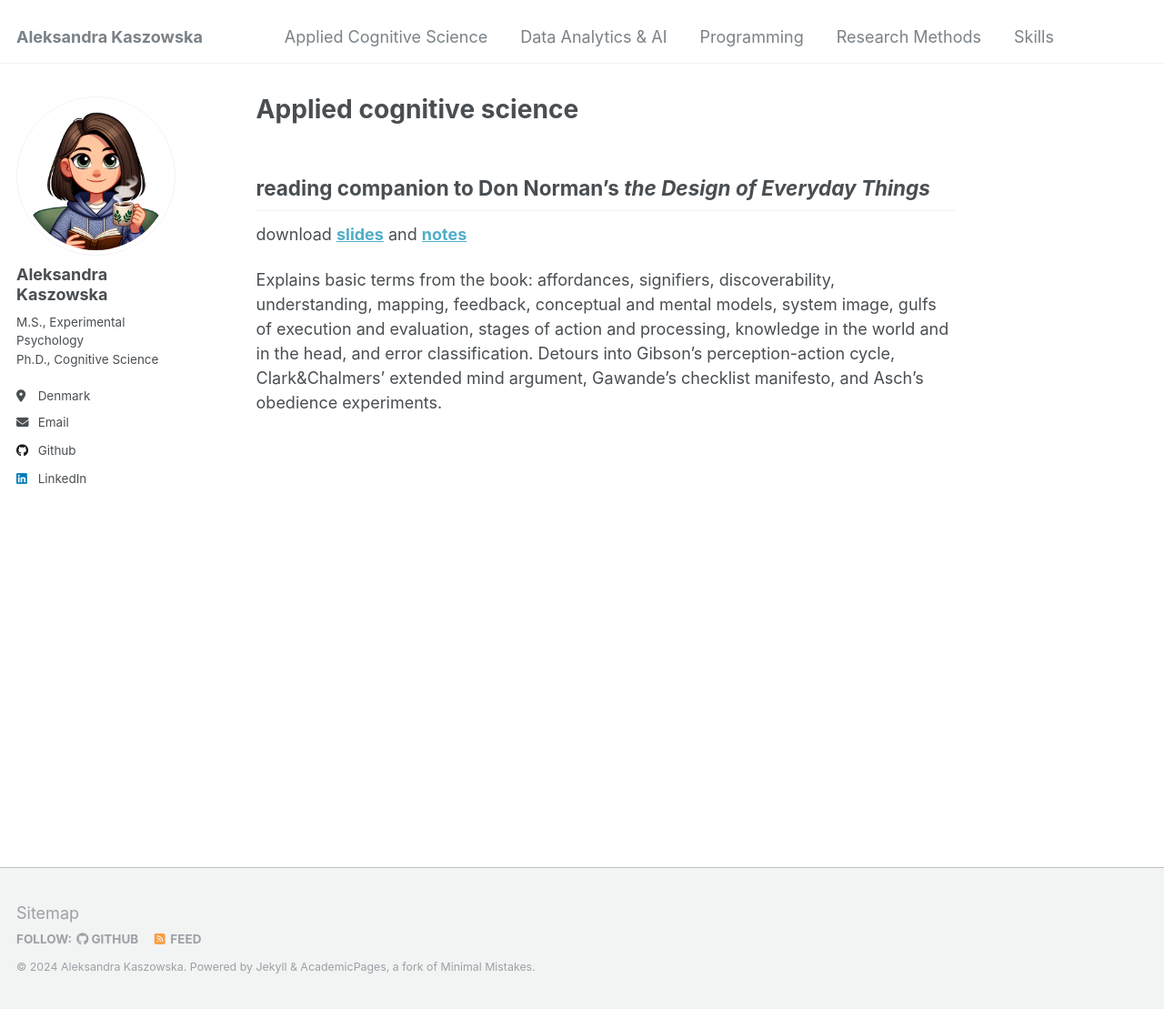
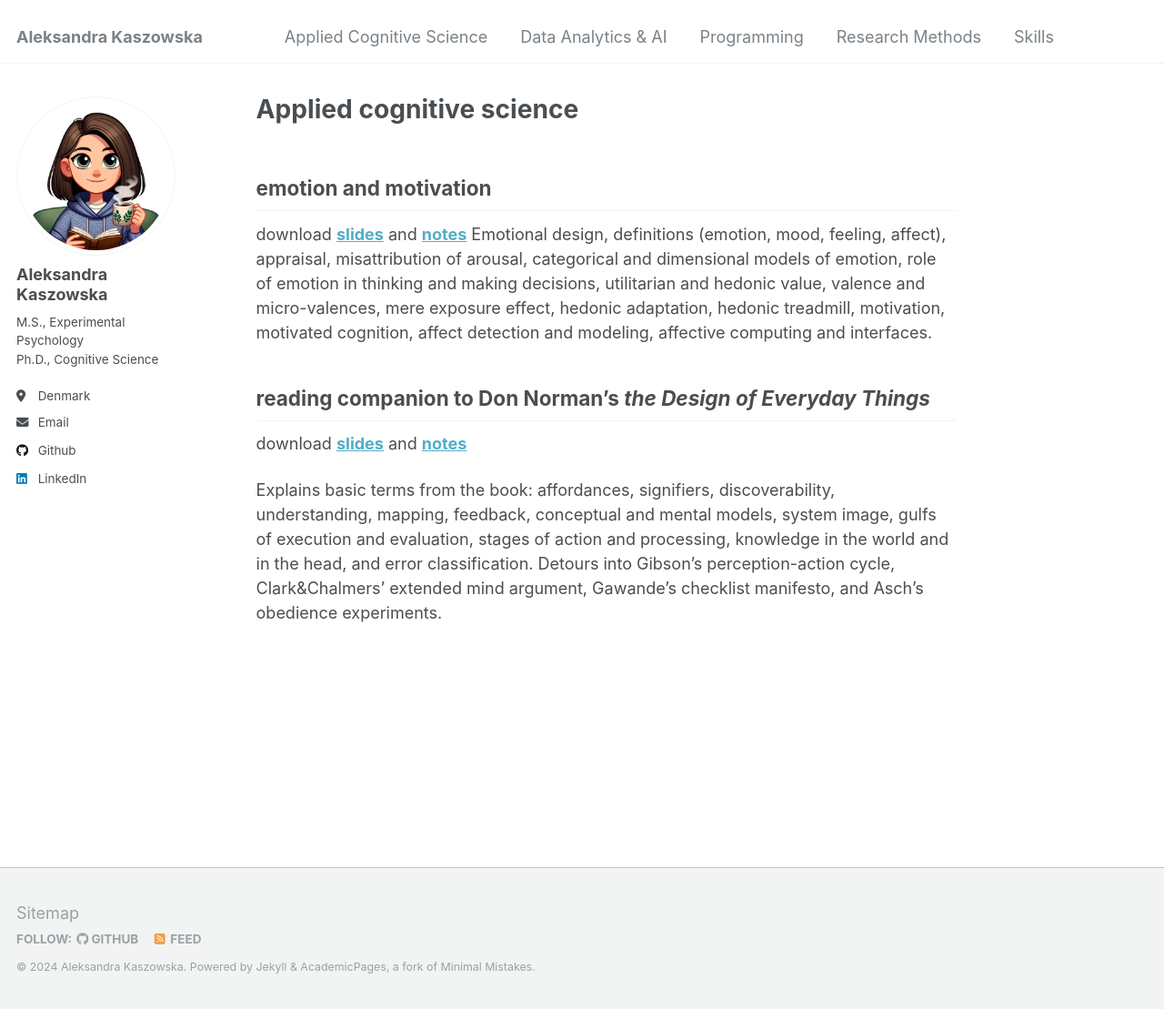
Before and after one commit to akaszowska/akaszowska.github.io, a Jekyll site: the page built from _pages/applied_cognitive_science.md, in a window 1280 px wide and 1109 px high. Shown: the whole window at 91% size. Built offline with Jekyll 4.4.1, drawn with Linux system fonts in a browser that asks for light colours.

Commit message:
Update applied_cognitive_science.md

```diff
--- a/_pages/applied_cognitive_science.md
+++ b/_pages/applied_cognitive_science.md
@@ -7,6 +7,11 @@ redirect_from:
   - /applied_cognitive_science.html
 ---
 
+## emotion and motivation ##
+download **[slides](https://akaszowska.github.io/files/EmotionMotivation.pdf)** and **[notes](https://akaszowska.github.io/files/EmotionMotivation_notes.pdf)**
+Emotional design, definitions (emotion, mood, feeling, affect), appraisal, misattribution of arousal, categorical and dimensional models of emotion, role of emotion in thinking and making decisions, utilitarian and hedonic value, valence and micro-valences, mere exposure effect, hedonic adaptation, hedonic treadmill, motivation, motivated cognition, affect detection and modeling, affective computing and interfaces.
+
+
 ## reading companion to Don Norman's _the Design of Everyday Things_
 download **[slides](https://akaszowska.github.io/files/DesignOfEverydayThings_companion.pdf)** and **[notes](https://akaszowska.github.io/files/DesignOfEverydayThings_companion_notes.pdf)**
 
```
